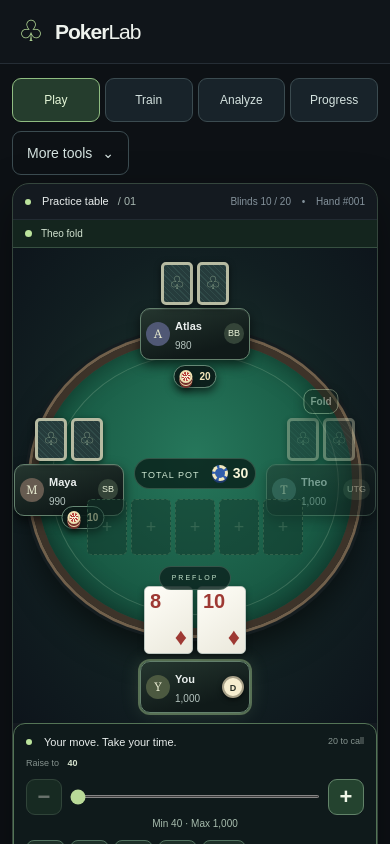
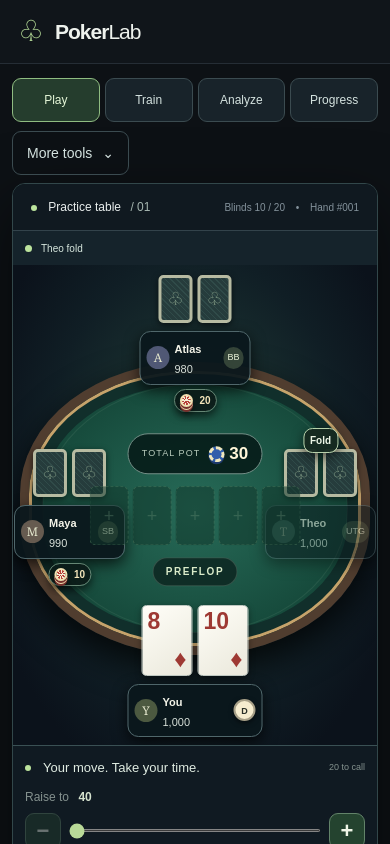
Before and after one commit to vendoraise-lang/Poker-software, a Next.js app: page / in a window 390 px wide. Shown: the top 844 px of the page. Built offline with nearby package versions, Linux system fonts and the light colour scheme.

Commit message:
Build cohesive Casino V2 gameplay stage seats board and action deck

```diff
--- a/app/globals.css
+++ b/app/globals.css
@@ -4191,3 +4191,129 @@ button:disabled {
  .play-screen .hand-result > .primary{width:100%}
  .play-screen .showdown-summary{width:100%}
 }
+
+/* PokerLab Casino V2 — isolated structural replacement for the Play screen. */
+.play-screen .casino-v2 {
+  --casino-gold:#e8c574;
+  background:#0b1117;
+  border:1px solid #32474a;
+  border-radius:20px;
+  overflow:hidden;
+  box-shadow:0 22px 65px #0008;
+}
+.play-screen .casino-v2 .table-toolbar {
+  background:#101920;
+  border-bottom:1px solid #33434b;
+  padding:14px 18px;
+  font-size:12px;
+}
+.play-screen .casino-v2 .table-last-action {
+  background:#15232b; color:#d8e8df;
+  border-bottom:0;
+  min-height:34px;
+}
+.play-screen .casino-v2 .casino-stage {
+  position:relative;
+  height:580px;
+  margin:0;
+  overflow:hidden;
+  isolation:isolate;
+  background:radial-gradient(ellipse at 50% 44%,#24433b 0%,#101e25 59%,#0b121b 85%);
+}
+.play-screen .casino-v2 .felt {
+  position:absolute;
+  left:5%; right:5%; top:107px; bottom:107px;
+  border-radius:49% / 45%;
+  border:13px solid #503d2f;
+  background:radial-gradient(ellipse at center,#276b58 0%,#144638 74%,#10362e 100%);
+  box-shadow:inset 0 0 0 3px #c6a36b,inset 0 0 0 14px #112f2b,0 15px 35px #000c;
+}
+.play-screen .casino-v2 .felt-inner {opacity:.4}
+.play-screen .casino-v2 .felt-wordmark {display:none}
+.play-screen .casino-v2 .seat {width:145px;z-index:5;opacity:1}
+.play-screen .casino-v2 .seat-2 {top:12px;left:50%;right:auto;bottom:auto;transform:translateX(-50%)}
+.play-screen .casino-v2 .seat-1 {left:1%;top:225px;right:auto;bottom:auto;transform:none}
+.play-screen .casino-v2 .seat-3 {right:1%;left:auto;top:225px;bottom:auto;transform:none}
+.play-screen .casino-v2 .seat-0 {bottom:12px;left:50%;right:auto;top:auto;transform:translateX(-50%);width:170px}
+.play-screen .casino-v2 .seat-cards {margin:0 0 8px;display:flex;justify-content:center;gap:5px}
+.play-screen .casino-v2 .seat-info {border-radius:11px;padding:9px;background:#0a171ceF;border:1px solid #50676b;box-shadow:0 5px 15px #000b;min-height:54px}
+.play-screen .casino-v2 .seat-info b {font-weight:750;font-size:12px;color:#f3f3e8}
+.play-screen .casino-v2 .seat-info small {font-size:12px;color:#d8e0d9}
+.play-screen .casino-v2 .seat-info em {display:none}
+.play-screen .casino-v2 .seat-caption {display:none}
+.play-screen .casino-v2 .folded .seat-info {opacity:.52}
+.play-screen .casino-v2 .board-area {top:50%;left:50%;transform:translate(-50%,-50%);width:max-content;max-width:96%;z-index:7}
+.play-screen .casino-v2 .pot-label {
+  display:flex;align-items:center;justify-content:center;gap:8px;
+  border:1px solid #738e86;background:#071d1ae9;
+  border-radius:24px;padding:9px 16px;margin-bottom:12px;
+  font-size:10px;letter-spacing:.12em;color:#b8cbbc;white-space:nowrap;
+}
+.play-screen .casino-v2 .pot-label b {font-size:21px;color:#fff6d9;margin:0}
+.play-screen .casino-v2 .community {gap:6px;justify-content:center}
+.play-screen .casino-v2 .community .playing-card {width:50px;height:72px;font-size:21px;border-radius:6px}
+.play-screen .casino-v2 .street-tag {margin-top:12px;letter-spacing:.16em;font-weight:750;font-size:10px;color:#daebc9}
+.play-screen .casino-v2 .live-hand-label {
+  position:relative;top:auto;margin-top:10px;
+  color:#fff0bd;border-color:#d6b45d;font-size:13px;
+}
+.play-screen .casino-v2 .seat-0 .seat-cards .playing-card {width:55px;height:78px;font-size:23px}
+.play-screen .casino-v2 .seat-0 .seat-cards .playing-card.small>span {font-size:24px}
+.play-screen .casino-v2 .seat-bet {top:100%;bottom:auto;left:50%;right:auto;transform:translateX(-50%);margin-top:5px}
+.play-screen .casino-v2 .seat-0 .seat-bet {top:-35px;margin:0}
+.play-screen .casino-v2 .seat-award {top:100%;margin-top:4px;z-index:9}
+.play-screen .casino-v2 .seat-0 .seat-award {top:-36px;margin:0}
+.play-screen .casino-v2 .seat-action-bubble {top:-23px;z-index:10}
+.play-screen .casino-v2 .action-area {
+  position:relative;inset:auto;max-height:none;overflow:visible;
+  background:#101a22;border:0;border-top:1px solid #3a5054;
+  border-radius:0;padding:18px;box-shadow:none;backdrop-filter:none;
+}
+.play-screen .casino-v2 .turn-label {font-size:13px;color:#e0ece2}
+.play-screen .casino-v2 .bet-sizing {display:grid;grid-template-columns:90px minmax(110px,1fr) auto;align-items:center;gap:12px;padding:16px 0}
+.play-screen .casino-v2 .bet-sizing label {font-size:12px}
+.play-screen .casino-v2 .bet-adjuster {width:100%}
+.play-screen .casino-v2 .bet-limits {text-align:right}
+.play-screen .casino-v2 .quick-bets {grid-column:1/-1;justify-content:center}
+.play-screen .casino-v2 .action-buttons button {min-height:56px;font-size:15px;text-align:center;border-radius:10px}
+.play-screen .casino-v2 .action-buttons button.primary {background:#b3df91;color:#142719}
+.play-screen .casino-v2 .hand-result {display:flex;flex-direction:column;gap:12px;align-items:stretch}
+.play-screen .casino-v2 .showdown-summary {padding:14px 17px;background:#152823}
+.play-screen .casino-v2 .hand-result>.primary {width:100%;min-height:55px;text-align:center}
+@media(max-width:760px) {
+ .play-screen .casino-v2 {border-radius:13px}
+ .play-screen .casino-v2 .casino-stage {height:480px}
+ .play-screen .casino-v2 .felt {left:2%;right:2%;top:97px;bottom:90px;border-width:9px}
+ .play-screen .casino-v2 .seat {width:111px}
+ .play-screen .casino-v2 .seat-2 {top:10px}
+ .play-screen .casino-v2 .seat-1 {top:184px;left:1px}
+ .play-screen .casino-v2 .seat-3 {top:184px;right:1px}
+ .play-screen .casino-v2 .seat-0 {bottom:8px;width:135px}
+ .play-screen .casino-v2 .seat-info {padding:6px;min-height:45px;gap:5px}
+ .play-screen .casino-v2 .seat-info b {font-size:11px}
+ .play-screen .casino-v2 .seat-info small {font-size:11px}
+ .play-screen .casino-v2 .avatar {width:23px;height:23px}
+ .play-screen .casino-v2 .seat-cards .playing-card.small {width:34px;height:48px}
+ .play-screen .casino-v2 .seat-0 .seat-cards .playing-card {width:51px;height:71px}
+ .play-screen .casino-v2 .board-area {top:51%}
+ .play-screen .casino-v2 .community {gap:4px}
+ .play-screen .casino-v2 .community .playing-card {width:39px;height:59px;font-size:18px}
+ .play-screen .casino-v2 .pot-label {padding:7px 13px;font-size:9px;margin-bottom:12px}
+ .play-screen .casino-v2 .pot-label b {font-size:17px}
+ .play-screen .casino-v2 .seat-bet {top:100%;margin-top:4px}
+ .play-screen .casino-v2 .seat-0 .seat-bet {top:-26px}
+ .play-screen .casino-v2 .seat-award {top:100%;margin-top:4px}
+ .play-screen .casino-v2 .seat-0 .seat-award {top:-28px}
+ .play-screen .casino-v2 .seat-action-bubble {top:-21px}
+ .play-screen .casino-v2 .action-area {padding:12px}
+ .play-screen .casino-v2 .bet-sizing {display:flex;flex-direction:column;align-items:stretch;gap:7px;padding:10px 0}
+ .play-screen .casino-v2 .bet-sizing label {margin:0}
+ .play-screen .casino-v2 .bet-limits {text-align:center}
+ .play-screen .casino-v2 .quick-bets {justify-content:center;gap:5px}
+ .play-screen .casino-v2 .action-buttons button {padding:10px 3px;min-height:51px;font-size:12px}
+}
+@media(max-width:370px) {
+ .play-screen .casino-v2 .community .playing-card {width:34px;height:53px}
+ .play-screen .casino-v2 .seat {width:103px}
+}
+@media(prefers-reduced-motion:reduce){.play-screen .casino-v2 *{animation-duration:0s!important}}
```
